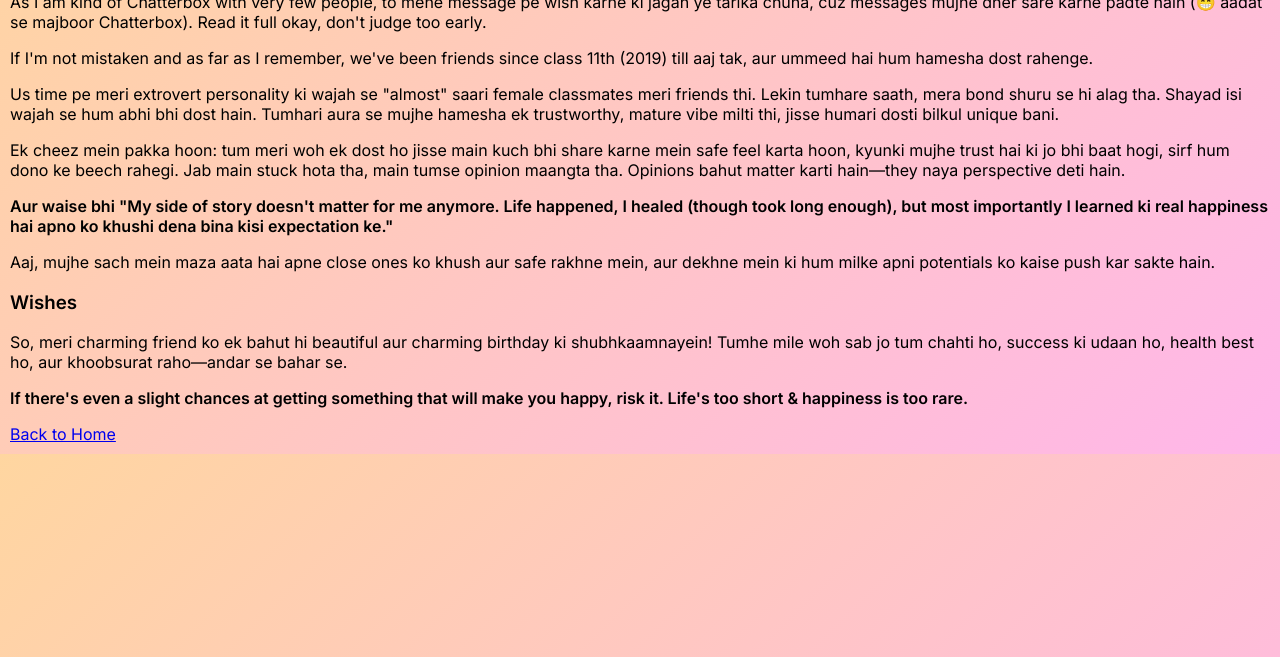
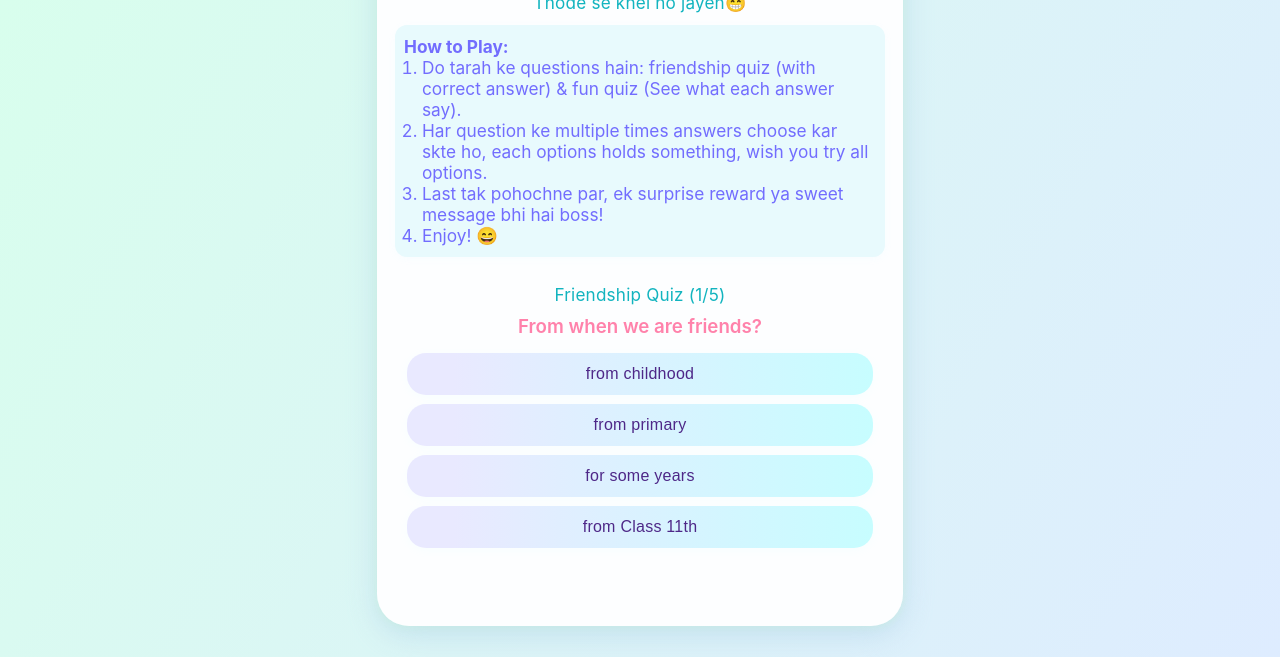
Before and after one commit to duedAbhishek/serverless_deployment, a plain HTML site: page journey.html in a window 1280 px wide. Shown: the part 143-800 px from the top of the page. Drawn offline with Linux system fonts and the light colour scheme; files that its build step writes are made by us from their sources.

Commit message:
Final Content Commit

```diff
--- a/css/compliments.css
+++ b/css/compliments.css
@@ -69,7 +69,7 @@ body {
   .section { padding: 18px 3vw 17px 3vw; }
   .section h2 { font-size: 1.27rem; }
   .compliment, .deep, .quote { font-size: 0.99rem; padding: 13px 12px; }
-  .compliment::before, .deep::before, .quote::before { left: -23px; }
+  .compliment::before, .deep::before, .quote::before { left: -1.20rem; }
 }
 .next-btn {
   margin: 28px auto 12px auto;
--- /dev/null
+++ b/css/journey.css
@@ -0,0 +1,131 @@
+body {
+      background: linear-gradient(120deg, #d8ffec 0%, #deecff 100%);
+      font-family: "Inter", sans-serif;
+      margin: 0;
+      min-height: 100vh;
+      display: flex;
+      align-items: center;
+      justify-content: center;
+    }
+    .game-container {
+      background: rgba(254,254,255,0.97);
+      box-shadow: 0 9px 29px #aacbe777, 0 1px 8px #d4ffd6a2;
+      border-radius: 32px;
+      max-width: 490px;
+      width: 96vw;
+      padding: 32px 18px 20px 18px;
+      margin: 28px auto;
+      text-align: center;
+      position: relative;
+      min-height: 80vh;
+      overflow-x: hidden;
+    }
+    h1 {
+      color: #42a6ce;
+      margin-bottom: 7px;
+      font-size: 2.15rem;
+      letter-spacing: 0.7px;
+      font-family: 'Inter', cursive, sans-serif;
+    }
+    .instructions {
+      color: #726dfe;
+      background: #e8fafd;
+      border-radius: 12px;
+      margin: 12px auto 24px auto;
+      padding: 11px 9px;
+      font-size: 1.08rem;
+      box-shadow: 0 2px 7px #bcefff13;
+      max-width: 96vw;
+      text-align: left;
+    }
+    .question-section {
+      display: none;
+      margin-top: 27px;
+      margin-bottom: 15px;
+      animation: fadein 0.8s;
+    }
+    .question-section.active { display: block; }
+    @keyframes fadein {
+      0% { opacity: 0; transform: translateY(21px);}
+      100% { opacity: 1; transform: translateY(0);}
+    }
+    .question-txt {
+      color: #ff82ab;
+      font-size: 1.17rem;
+      margin-bottom: 15px;
+      font-weight: 600;
+    }
+    .option-btn {
+      display: block;
+      width: 95%;
+      margin: 9px auto 0 auto;
+      background: linear-gradient(90deg,#e9e9ff 10%, #c7fdff 100%);
+      border-radius: 19px;
+      border: none;
+      font-size: 1rem;
+      color: #4e2888;
+      font-weight: 500;
+      padding: 12px 10px;
+      cursor: pointer;
+      letter-spacing: 0.25px;
+      transition: background 0.14s, transform 0.13s;
+      box-shadow: 0px 2px 8px #c1fbfb19;
+      margin-bottom: 8px;
+    }
+    .option-btn:hover, .option-btn.selected {
+      background: linear-gradient(90deg,#b6ffd6 20%, #e9b9ee 100%);
+      color: #886898;
+      transform: scale(1.03);
+    }
+    .reaction {
+      min-height: 32px;
+      color: #f3557c;
+      font-weight: 500;
+      letter-spacing: 0.05em;
+      margin: 11px 0 0 0;
+    }
+    /* Nav buttons */
+    .nav-btn {
+      margin: 15px 8px 5px 8px;
+      padding: 11px 25px;
+      background: linear-gradient(90deg,#b3f0fe 0%, #ffd9df 100%);
+      color: #6e3892;
+      font-weight: 700;
+      border: none;
+      border-radius: 22px;
+      cursor: pointer;
+      font-size: 1rem;
+      transition: background 0.1s, color 0.1s, transform 0.13s;
+      box-shadow: 0 2px 7px #a9e1fc3d;
+    }
+    .nav-btn:active, .nav-btn:focus {
+      background: linear-gradient(90deg,#ffd9df 0%, #b3f0fe 100%);
+      color: #35847b;
+      transform: scale(1.04);
+    }
+    .page-title {
+      margin: 0 0 10px 0;
+      font-size: 1.07rem;
+      color: #12b4bf;
+      font-weight: 400;
+      letter-spacing: 0.2px;
+      font-family: 'Inter', serif;
+    }
+    .result-msg {
+      color: #4ad395;
+      margin-top: 13px;
+      font-size: 1.21rem;
+      font-weight: 700;
+      letter-spacing: 0.25px;
+      background: #eafdf1;
+      border-radius: 11px;
+      padding: 14px 0;
+      box-shadow: 0 2px 9px #c6ffe729;
+    }
+    @media (max-width:540px) {
+      .game-container { padding: 5vw 2vw; }
+      h1 { font-size: 1.19rem; }
+      .question-txt { font-size: 1.02rem; }
+      .option-btn { font-size: .97rem; }
+      .instructions { font-size: .95rem; }
+    }
--- a/journey.html
+++ b/journey.html
@@ -1,38 +1,30 @@
-<!-- journey.html -->
 <!DOCTYPE html>
 <html lang="en">
 <head>
-  <meta charset="UTF-8">
-  <meta name="viewport" content="width=device-width, initial-scale=1.0">
-  <title>Hamari Journey</title>
-  <link rel="stylesheet" href="style.css">
+  <meta charset="UTF-8"/>
+  <meta name="viewport" content="width=device-width, initial-scale=1.0"/>
+  <title>Our Journey Game 🎮</title>
+  <link rel="stylesheet" href="css/journey.css">
+
 </head>
 <body>
-  <div class="content">
-    <h2>Here's a Brief Journey of Our Friendship</h2>
-    <p><em>Count your life by smiles, not tears. Count your age by friends, not years. A wish for you on your birthday, whatever you ask may you receive, whatever you seek may you find, whatever you wish may it be fulfilled on your birthday and always. Happy birthday!</em></p>
-
-    <p>As I am kind of Chatterbox with very few people, to mene message pe wish karne ki jagah ye tarika chuna, cuz messages mujhe dher sare karne padte hain (😁 aadat se majboor Chatterbox). Read it full okay, don't judge too early.</p>
-
-    <p>If I'm not mistaken and as far as I remember, we've been friends since class 11th (2019) till aaj tak, aur ummeed hai hum hamesha dost rahenge.</p>
-
-    <p>Us time pe meri extrovert personality ki wajah se "almost" saari female classmates
-    meri friends thi. Lekin tumhare saath, mera bond shuru se hi alag tha. Shayad isi wajah
-    se hum abhi bhi dost hain. Tumhari aura se mujhe hamesha ek trustworthy, mature vibe milti thi,
-    jisse humari dosti bilkul unique bani.</p>
-
-    <p>Ek cheez mein pakka hoon: tum meri woh ek dost ho jisse main kuch bhi share karne mein safe feel karta hoon, kyunki mujhe trust hai ki jo bhi baat hogi, sirf hum dono ke beech rahegi. Jab main stuck hota tha, main tumse opinion maangta tha. Opinions bahut matter karti hain—they naya perspective deti hain.</p>
-
-    <p><strong>Aur waise bhi "My side of story doesn't matter for me anymore. Life happened, I healed (though took long enough), but most importantly I learned ki real happiness hai apno ko khushi dena bina kisi expectation ke."</strong></p>
-
-    <p>Aaj, mujhe sach mein maza aata hai apne close ones ko khush aur safe rakhne mein, aur dekhne mein ki hum milke apni potentials ko kaise push kar sakte hain.</p>
-
-    <h3>Wishes</h3>
-    <p>So, meri charming friend ko ek bahut hi beautiful aur charming birthday ki shubhkaamnayein! Tumhe mile woh sab jo tum chahti ho, success ki udaan ho, health best ho, aur khoobsurat raho—andar se bahar se.</p>
-
-    <p><strong>If there's even a slight chances at getting something that will make you happy, risk it. Life's too short & happiness is too rare.</strong></p>
-
-    <a href="index.html" class="btn">Back to Home</a>
+  <div class="game-container">
+    <h1>Friendship & Fun Game! 🎲</h1>
+    <div class="page-title">Thode se khel ho jayen😁</div>
+    <div class="instructions">
+      <b>How to Play:</b>
+      <ol style="margin:0;padding-left:18px;">
+        <li>Do tarah ke questions hain: friendship quiz (with correct answer) &amp; fun quiz (See what each answer say).</li>
+        <li>Har question ke multiple times answers choose kar skte ho, each options holds something, wish you try all options.</li>
+        <li>Last tak pohochne par, ek surprise reward ya sweet message bhi hai boss!</li>
+        <li>Enjoy! 😄</li>
+      </ol>
+    </div>
+    <!-- Dynamic Quiz Section -->
+    <div id="questionZone"></div>
+    <!-- Result/Reward message on completion -->
+    <div id="finalMessage" class="result-msg" style="display:none;"></div>
   </div>
+  <script src="script/journey-quiz.js"></script>
 </body>
 </html>
--- /dev/null
+++ b/script/journey-quiz.js
@@ -0,0 +1,253 @@
+document.addEventListener("DOMContentLoaded", () => {
+  const questionZone = document.getElementById("questionZone");
+  const finalMsg = document.getElementById("finalMessage");
+
+  const friendshipQuiz = [
+  {
+    q: "From when we are friends?",
+    opts: ["from childhood", "from primary", "for some years", "from Class 11th"],
+    cor: 3,
+    reacts: [
+      "Awww I thought so 💖",
+      "I know you came crying in the class 😜",
+      "Batao itne kam samay me bhi hum acche dost ban gaye!",
+      "Ahh you hit the right spot 👏 Cheers!!!"
+    ]
+  },
+  {
+    q: "Who was the first student one giving viva/explanation of Maths practical in the prayer ground?",
+    opts: ["Abhishek", "Faizan", "Devendra", "Neha"],
+    cor: 1,
+    reacts: [
+      "I wished I could go first!",
+      "Damn he dodged my questions and you're correct! 🏆",
+      "Are mama nahi tha, By the way he had crush on you that time 😂",
+      "Naah, you came in middle and asked me not to counter questions 😆"
+    ]
+  },
+  {
+    q: "Teacher's day par kiska sir foota tha?",
+    opts: ["Pratibha", "Anupam", "Ankit aka Choodi", "Ana"],
+    cor: 1,
+    reacts: [
+      "Naah wo itni activities me kaha engage rhti thi",
+      "Haan poor soul, puri eyebrow fat gyi thi fir dressing krni padi thi",
+      "Iska nahi footta, cushions hai sir pe😂",
+      "Wo bholi bhali si, wo to nahi thi."
+    ]
+  },
+  {
+    q: "Sabse Badmosh baccha kaun tha? Offcourse me 😂😂😂. But question is Meri bro bestie(female) kaun thi aur hai.",
+    opts: ["Kalpana", "Neha(you)", "Anupam", "Pratibha"],
+    cor: 1,
+    reacts: [
+      "Naah! dost thi but bro bestie nahi",
+      "How sharp your memory is, Hip-hip hooray🎉!",
+      "Seedhe bacche mujhse door rhte hain, 😂",
+      "Naah! wo Sharmati bahut thi. But friend thi ab to bhul gyi hai!"
+    ]
+  },
+  {
+    q: "Kaun other class ka student aaya tha, tb class(not you) hooting kar rhi thi?",
+    opts: ["Sangeeta", "Jolly", "Ajay", "Preeti"],
+    cor: 1,
+    reacts: [
+      "Hell Naah! tmhare alawa koi nhi tha us time",
+      "Yes, bechari sharma gyi thi aur haan me nahi tha us hooting ke piche bas meri eyes thi😂 (Shararti man)",
+      "Usko to nasha krwa ke lita diya tha class me",
+      "Is bechari ko jarurat hi nahi padi aane ki"
+    ]
+  }
+]; // Keep your original question array here
+  const funQuiz = [
+  {
+    q: "What’s the secret ingredient in your charm?",
+    opts: [
+      "Glitter from Mars",
+      "Smile that rewires brains",
+      "Eyes with hidden glitter mode",
+      "Wi-Fi strength level confidence"
+    ],
+    reacts: [
+      "Glitter from Mars? Bro, even aliens be simping on your shine.",
+      "That smile could restart Windows without pressing CTRL+ALT+DEL 😁",
+      "Eyes so sparkly—Google Images wants to feature you.",
+      "Your vibe connects hearts faster than 5G ❤️"
+    ]
+  },
+  {
+    q: "If you ruled the world for a day, what’s the first law you’d pass?",
+    opts: [
+      "Mandatory dessert after breakfast",
+      "No boring replies allowed",
+      "Everyone must compliment her Kajal",
+      "“No Math” Day for emotional healing"
+    ],
+    reacts: [
+      "Dessert after breakfast? Ab swarg ki pariyo se kya kam ummed laga skte hain🤭",
+      "You're the CEO of 'Why be boring when you're adorable?'",
+      "That kajal? Sharp enough to slice through heartbreak. But har roj kaha lagate ho!",
+      "'No Math' day? That would be unfair to me!"
+    ]
+  },
+  {
+    q: "Your future job title should be?",
+    opts: [
+      "Official Good Vibes Supplier",
+      "Minister of Cuteness",
+      "World’s First Meme Therapist",
+      "Queen of Chill"
+    ],
+    reacts: [
+      "Wherever you goes, smiles auto-download.",
+      "Cuteness ministry never had elections, you were born elected.",
+      "Your memes are cheaper than therapy and twice as healing.",
+      "You chill so smooth, even iced coffee’s jealous."
+    ]
+  },
+  {
+    q: "Your default reply when someone flirts badly?",
+    opts: [
+      "Kya tumne fridge ke samne khade hoke rehearse kiya tha?",
+      "Nice try, Romeo ke beta version.",
+      "That line made my cat(pet) roll her eyes.",
+      "Please consult Google before your next attempt."
+    ],
+    reacts: [
+      "Even the fridge froze mid-cool cycle hearing that one.",
+      "Romeo beta has officially been downgraded to bug report.",
+      "Your cat’s now applying for an acting role in sarcasm.",
+      "Google called. It said 'Don’t bring my name into this.'"
+    ]
+  },
+  {
+    q: "If you had a magical power, what would you do first?",
+    opts: [
+      "Teleport to Maldives with your gang",
+      "Teleport snacks to her blanket fort",
+      "Summon puppies every time you sneeze",
+      "Turn bad days into ‘Let’s chill with bestie’ days"
+    ],
+    reacts: [
+      "Maldives got nervous—too much glow coming in one frame. Mujhe mat bhul jana🤭",
+      "Snacks + blanket fort = Disney+ and emotional support. You are foody one, Me too 😁",
+      "Sneeze → puppy → instant mood fix. Scientists confused(are b## ye kya bawaal h)",
+      "She’s secretly a mood-fixer with sparkles included."
+    ]
+  }
+];        // Keep your original fun question array here
+  const allSections = [friendshipQuiz, funQuiz];
+  const labels = ["Friendship Quiz", "Fun Quiz"];
+
+  const state = {
+    section: 0,
+    idx: 0,
+    selected: null
+  };
+
+  function renderQuiz() {
+    questionZone.innerHTML = "";
+    finalMsg.style.display = "none";
+
+    if (state.section >= allSections.length) {
+      finalMsg.innerHTML = `
+        🎉 <b>Yay, You Finished!</b><br><br>
+        <span style='font-weight:400;'>This journey is as epic as our friendship & memories.<br>
+        Now, close your eyes—imagine a big teddy🧸 as a gift!<br>
+        Aur next meet pe golgappe treat toh banta hai 😉🍫</span><br><br>
+        <button class='nav-btn' onclick='history.back()'>🔙 Go Back</button>
+      `;
+      finalMsg.style.display = "block";
+      return;
+    }
+
+    const quizArray = allSections[state.section];
+    const qData = quizArray[state.idx];
+
+    // Title
+    const title = document.createElement("div");
+    title.className = "page-title";
+    title.textContent = `${labels[state.section]} (${state.idx + 1}/${quizArray.length})`;
+
+    // Question
+    const qtxt = document.createElement("div");
+    qtxt.className = "question-txt";
+    qtxt.textContent = qData.q;
+
+    // Options
+    const optsDiv = document.createElement("div");
+    optsDiv.className = "options";
+    qData.opts.forEach((op, oi) => {
+      const btn = document.createElement("button");
+      btn.className = "option-btn";
+      btn.textContent = op;
+      btn.onclick = () => {
+        state.selected = oi;
+        renderQuiz();
+      };
+
+      // Highlight logic
+      if (state.selected !== null) {
+        if (state.selected === oi) btn.classList.add("selected");
+        if (state.section === 0) {
+          if (oi === qData.cor) btn.classList.add("correct");
+          else if (state.selected === oi && oi !== qData.cor) btn.classList.add("wrong");
+        }
+      }
+
+      optsDiv.appendChild(btn);
+    });
+
+    // Reaction
+    const reaction = document.createElement("div");
+    reaction.className = "reaction";
+    if (state.selected !== null) {
+      let txt = qData.reacts[state.selected];
+      if (state.section === 0) {
+        txt += state.selected === qData.cor ? " ✅" : " ❌";
+      }
+      reaction.textContent = txt;
+    }
+
+    // Navigation
+    const navDiv = document.createElement("div");
+    navDiv.className = "nav-zone";
+
+    if (state.idx > 0) {
+      const prevBtn = document.createElement("button");
+      prevBtn.className = "nav-btn";
+      prevBtn.textContent = "⬅️ Previous";
+      prevBtn.onclick = () => {
+        state.idx--;
+        state.selected = null;
+        renderQuiz();
+      };
+      navDiv.appendChild(prevBtn);
+    }
+
+    if (state.selected !== null) {
+      const nextBtn = document.createElement("button");
+      nextBtn.className = "nav-btn";
+      nextBtn.textContent = "Next ➡️";
+      nextBtn.onclick = () => {
+        if (state.idx + 1 < quizArray.length) {
+          state.idx++;
+        } else {
+          state.section++;
+          state.idx = 0;
+        }
+        state.selected = null;
+        renderQuiz();
+      };
+      navDiv.appendChild(nextBtn);
+    }
+
+    // Group and show
+    const sec = document.createElement("div");
+    sec.className = "question-section active";
+    sec.append(title, qtxt, optsDiv, reaction, navDiv);
+    questionZone.appendChild(sec);
+  }
+
+  renderQuiz();
+});
```
Also changed, not shown: birthday.html (added, +48 -0 lines), compliments.html (+12 -6 lines), css/style.css (+26 -0 lines), index.html (+112 -36 lines), 2 other files.
